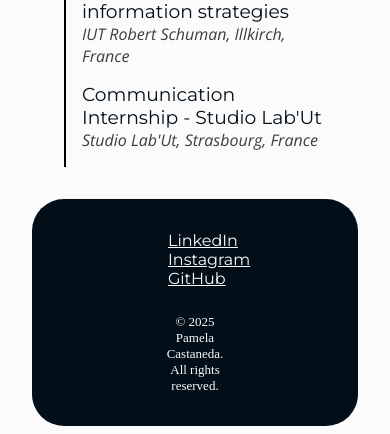
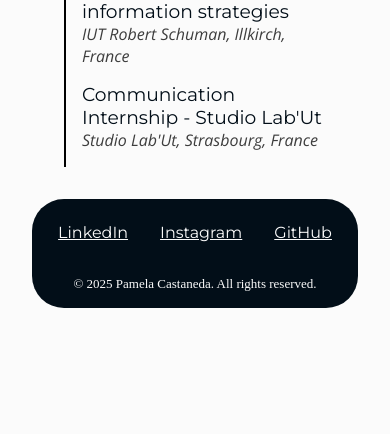
Before and after one commit to pame-scs/portfolio-2025, a PHP site: page / in a window 390 px wide. Shown: the part 3157-3591 px from the top of the page. After the commit the page ends 3465 px from the top, so only its background shows below. Run offline with PHP 8.4, Linux system fonts and the light colour scheme.

Commit message:
Add responsive styles for footer section on smaller screens

```diff
--- a/style.css
+++ b/style.css
@@ -394,3 +394,19 @@ nav .menu-icon {
     font-size: small;
     margin-top: 2em;
 }
+
+@media (max-width: 768px) {
+    .footer-content {
+        padding: 1em 2em;
+    }
+
+    .socials {
+        display: flex;
+        justify-content: center;
+        gap: 1em;
+    }
+
+    .socials a {
+        padding: 0.5em;
+    }
+}
```
